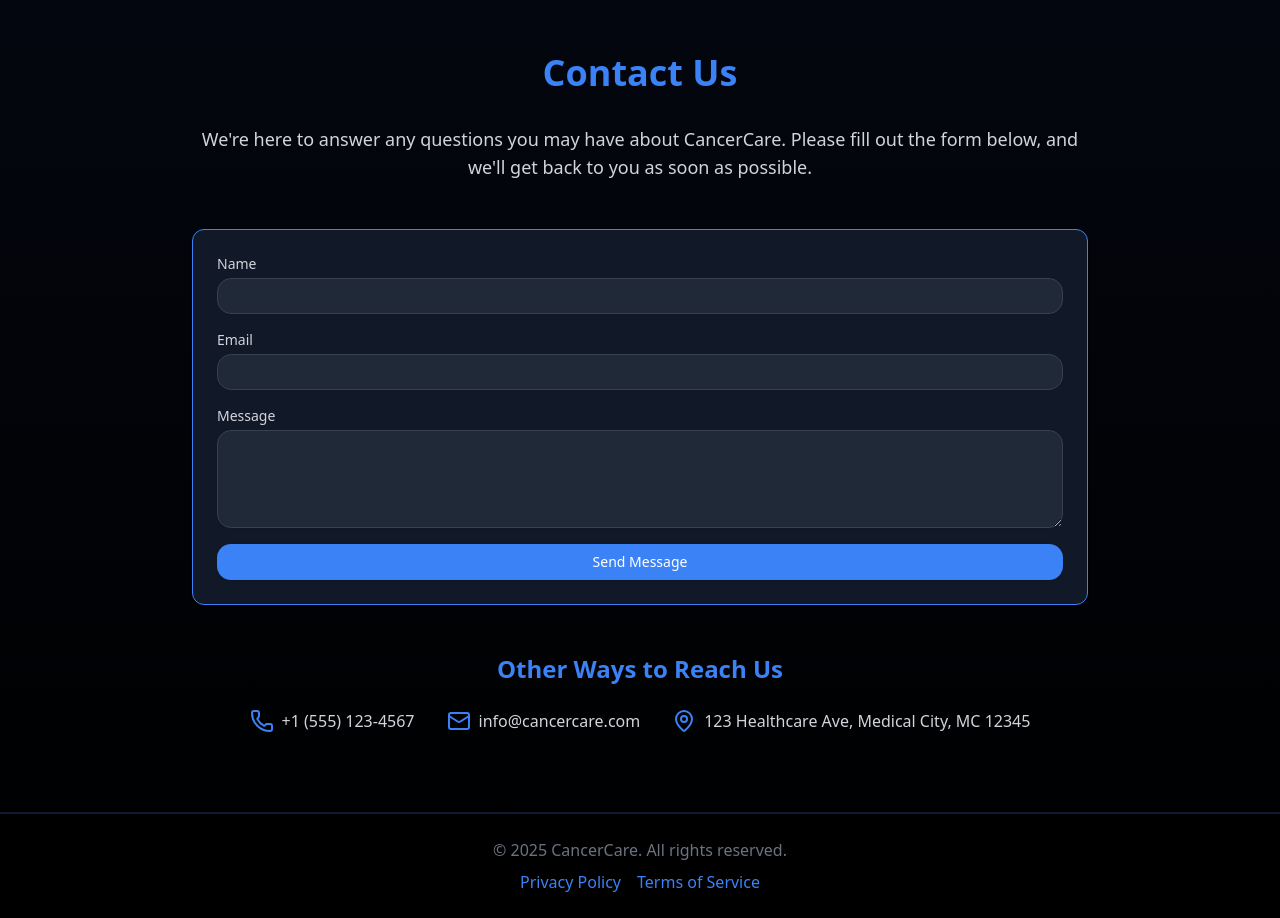
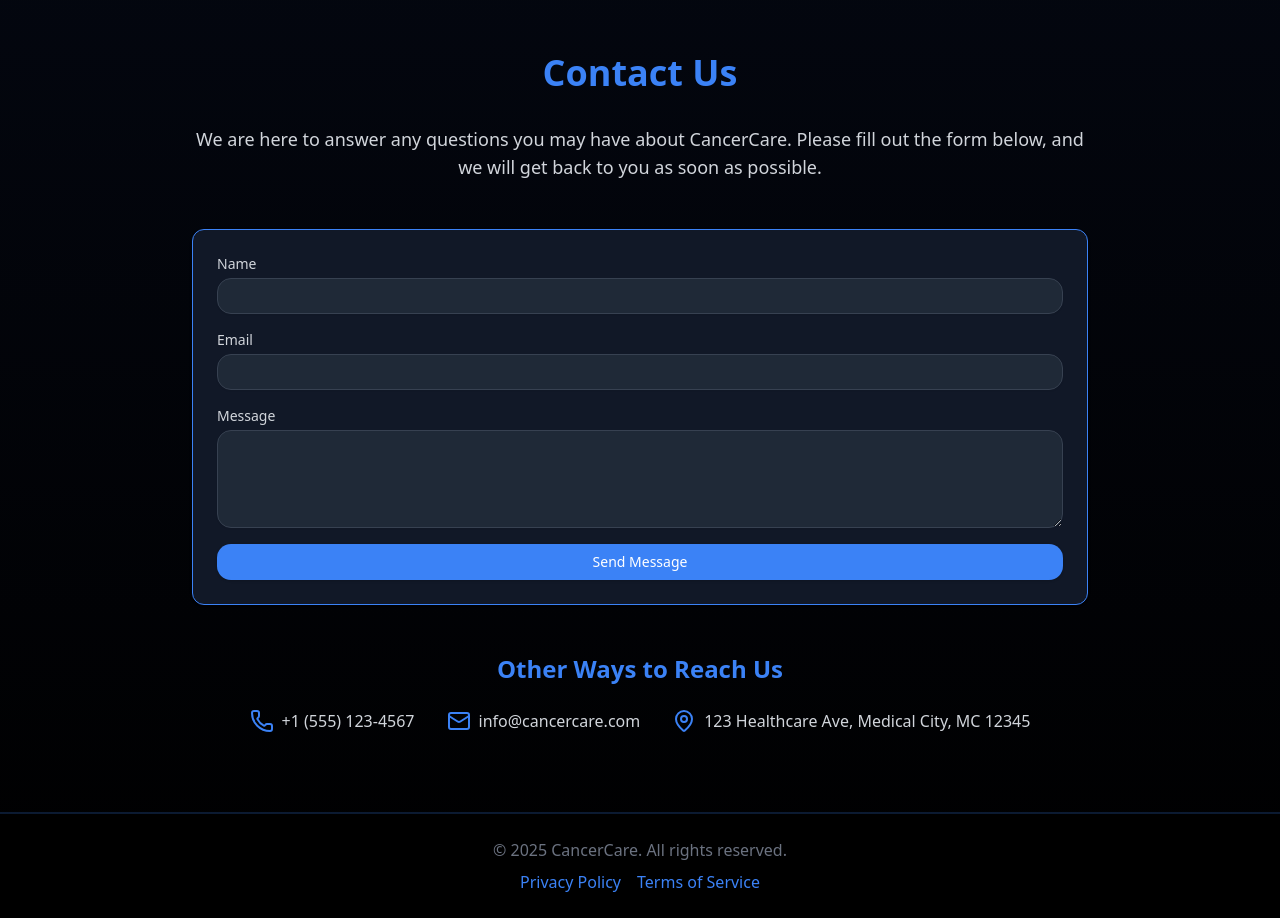
Before and after one commit to zahin020/LungCancerPrediction-CNN, a Next.js app in the folder frontend/next-frontend/: page / in a window 1280 px wide. Shown: the part 2520-3438 px from the top of the page. Built offline with nearby package versions, Linux system fonts and the light colour scheme; a web font is replaced by a local one.

Commit message:
Update page.tsx

```diff
--- a/frontend/next-frontend/app/page.tsx
+++ b/frontend/next-frontend/app/page.tsx
@@ -3,7 +3,7 @@
 import { useState, useRef, useEffect } from "react"
 import { useRouter } from "next/navigation"
 import Image from "next/image"
-import { motion, useScroll, useTransform } from "framer-motion"
+import { motion} from "framer-motion"
 import { Button } from "@/components/ui/button"
 import { Input } from "@/components/ui/input"
 import { Textarea } from "@/components/ui/textarea"
@@ -20,8 +20,8 @@ export default function HomePage() {
   const researchRef = useRef<HTMLDivElement>(null)
   const contactRef = useRef<HTMLDivElement>(null)
 
-  const { scrollYProgress } = useScroll()
-  const opacity = useTransform(scrollYProgress, [0, 0.5, 1], [0, 1, 0])
+  // const { scrollYProgress } = useScroll()
+  // const opacity = useTransform(scrollYProgress, [0, 0.5, 1], [0, 1, 0])
 
   const handleSignIn = () => {
     setIsLoading(true)
@@ -380,8 +380,8 @@ export default function HomePage() {
               transition={{ duration: 0.5, delay: 0.2 }}
               viewport={{ once: true }}
             >
-              We're here to answer any questions you may have about CancerCare. Please fill out the form below, and
-              we'll get back to you as soon as possible.
+              We are here to answer any questions you may have about CancerCare. Please fill out the form below, and
+              we will get back to you as soon as possible.
             </motion.p>
             <motion.div
               initial={{ opacity: 0, y: 50 }}
```
